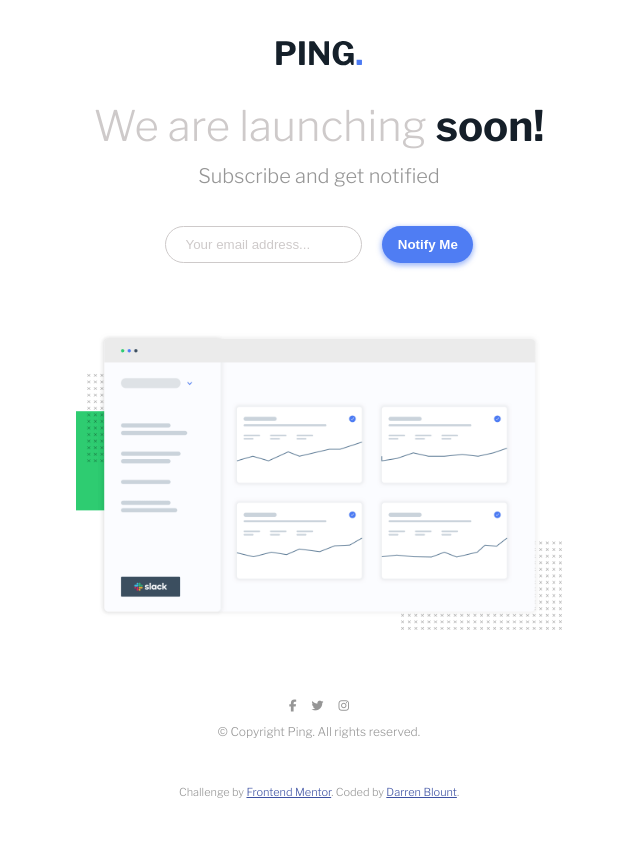
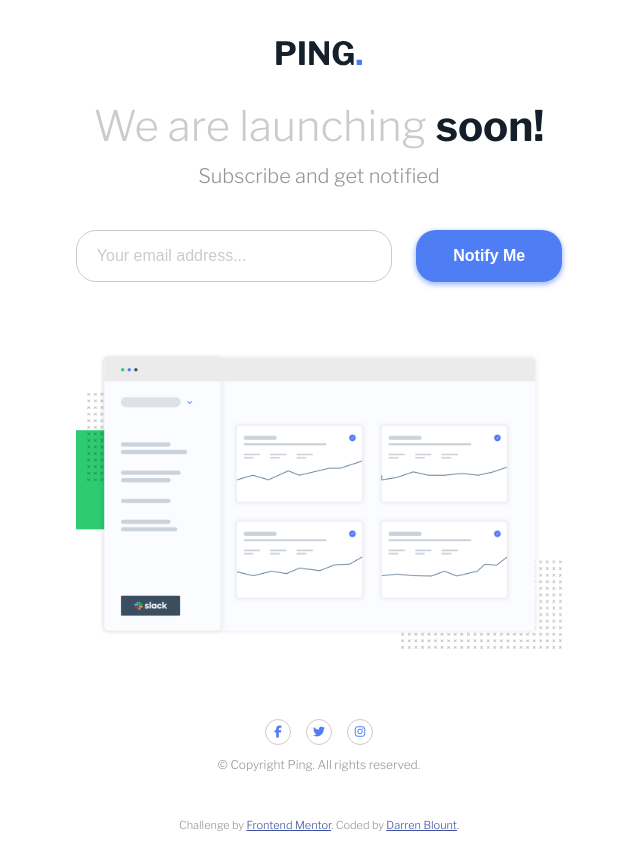
Before and after one commit to blountdj/frontend_mentor_challenge_ping_coming_soon_page, a website: page index.html in a window 1280 px wide. Shown: the whole page, without its empty margins (321-961 px from the left). Before the commit the page ends 812 px from the top, so only its background shows below. Drawn offline with nearby package versions, Linux system fonts and the light colour scheme.

Commit message:
Update style.css

```diff
--- a/css/style.css
+++ b/css/style.css
@@ -11,6 +11,9 @@ body {
   display: flex;
   flex-direction: column;
   align-items: center; }
+
+div.container {
+  width: 100%; }
 
 .main {
   display: flex;
@@ -33,7 +36,7 @@ body {
   .main__subheading {
     font-size: 2rem;
     font-weight: 300;
-    margin-bottom: 1rem; }
+    margin-bottom: 1.4rem; }
   .main__form {
     display: flex;
     gap: 2rem;
@@ -57,7 +60,11 @@ body {
       height: 16px;
       width: 16px;
       cursor: pointer;
-      transition: all 0.2s; }
+      transition: all 0.2s;
+      fill: yellow;
+      stroke: green;
+      background-color: brown;
+      color: pink; }
       .main__footer__icon:hover {
         transform: scale(1.2); }
 
@@ -75,6 +82,22 @@ body {
 
 .error > .email {
   border: 1px solid #ff5263; }
+
+.fa-brands {
+  display: flex;
+  align-items: center;
+  justify-content: center;
+  color: #4f7df3;
+  border: 1px solid #cecaca;
+  border-radius: 50%;
+  height: 2rem;
+  width: 2rem;
+  padding: 1.2rem; }
+  .fa-brands:hover {
+    color: white;
+    background-color: #4f7df3;
+    transform: scale(1.3);
+    border: none; }
 
 html {
   font-size: 62.5%; }
@@ -94,11 +117,14 @@ body {
   color: #3e52a3; }
 
 .email {
-  padding: 1rem;
+  padding: 1.6rem;
   border-radius: 2rem;
   border: 1px solid #cecaca;
   padding-left: 2rem;
-  width: 65%; }
+  width: 65%;
+  color: #151f29;
+  font-size: 1.6rem;
+  font-weight: 300; }
   .email::placeholder {
     color: #cecaca; }
   .email:focus {
@@ -106,7 +132,7 @@ body {
     border: 1px solid #4f7df3; }
 
 .submit {
-  padding: 1rem;
+  padding: 1.6rem;
   border-radius: 2rem;
   border: none;
   color: white;
@@ -114,6 +140,7 @@ body {
   box-shadow: 0px 2px 5px 1px rgba(79, 125, 243, 0.5);
   width: 30%;
   font-weight: 600;
+  font-size: 1.6rem;
   cursor: pointer; }
   .submit:hover {
     filter: brightness(1.1); }
```
